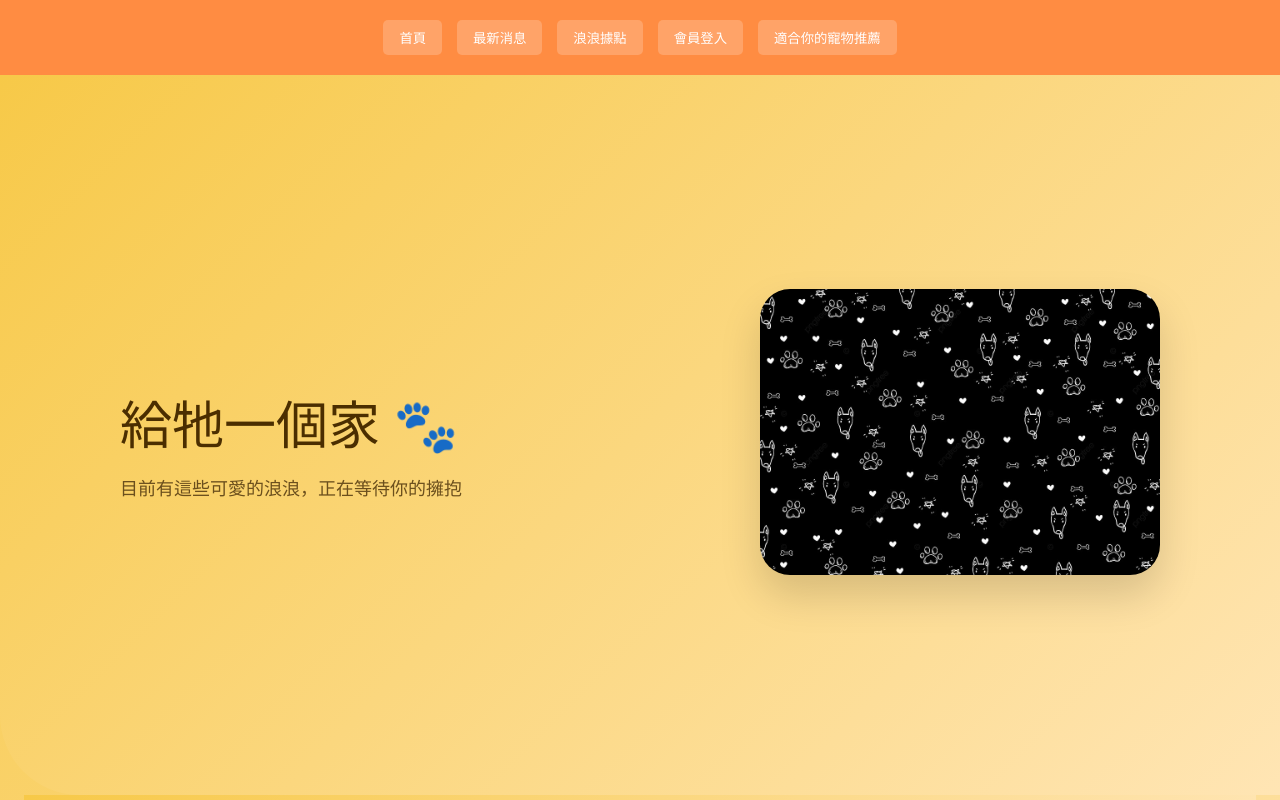
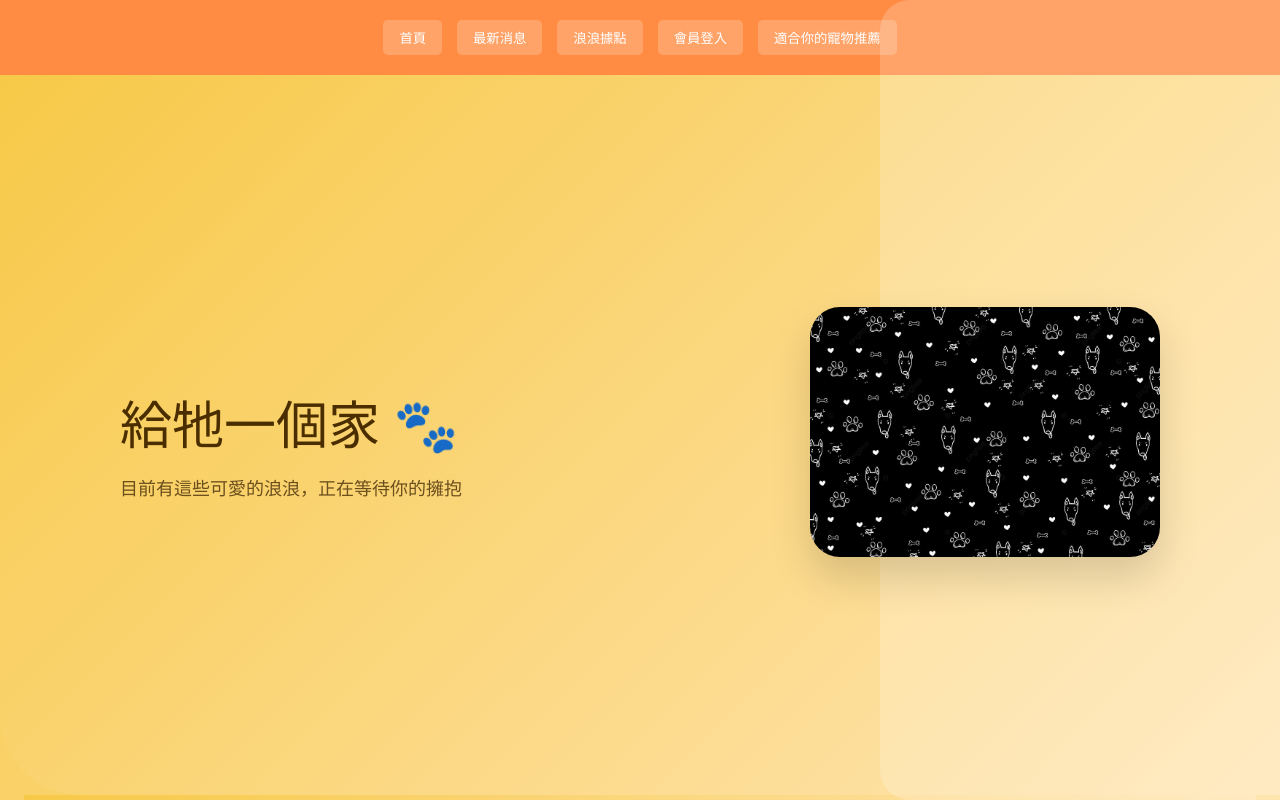
Before and after one commit to mmnn-1/animal-React-adoption, a React (Vite) app in the folder animal_adoption_app/: page / in a window 1280 px wide. Shown: the top 800 px of the page. Built offline with nearby package versions, Linux system fonts and the light colour scheme; no server answers.

Commit message:
alter  dog.jpg color

```diff
--- a/animal_adoption_app/src/pages/Home.css
+++ b/animal_adoption_app/src/pages/Home.css
@@ -47,16 +47,27 @@
   border-radius: 20px;
   box-shadow: 0 6px 20px rgba(0,0,0,0.05);
 }
+/* 右側圖片改亮化，並加半透明白色遮罩 */
 .hero img {
-  width: 400px;
+  width: 350px;  /* 適度縮小 */
   border-radius: 30px;
   box-shadow: 0 20px 40px rgba(0,0,0,0.15);
-}
-.hero button:hover {
-  transform: translateY(-3px);
-  background: #ff6333;
+  position: relative;
+  z-index: 2;
 }
 
+/* 半透明遮罩 */
+.hero::after {
+  content: "";
+  position: absolute;
+  right: 0;
+  top: 0;
+  width: 400px; /* 遮罩範圍與圖片接近 */
+  height: 100%;
+  background: rgba(255,255,255,0.2);
+  border-radius: 30px 0 0 30px;
+  z-index: 1;
+}
 
 .hero-title {
   font-size: 2.2rem;
```
